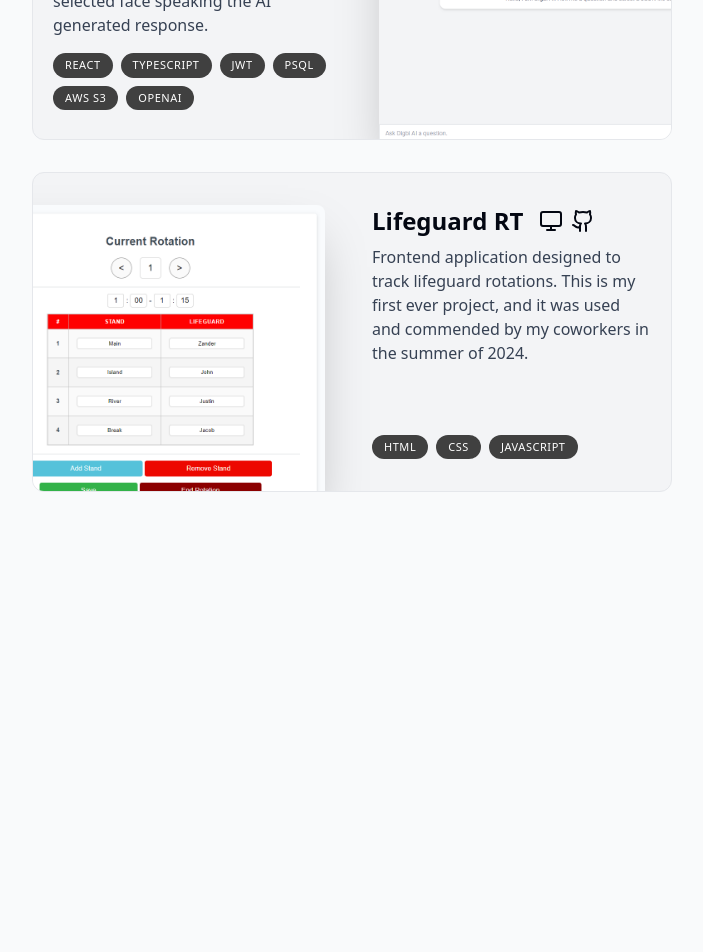
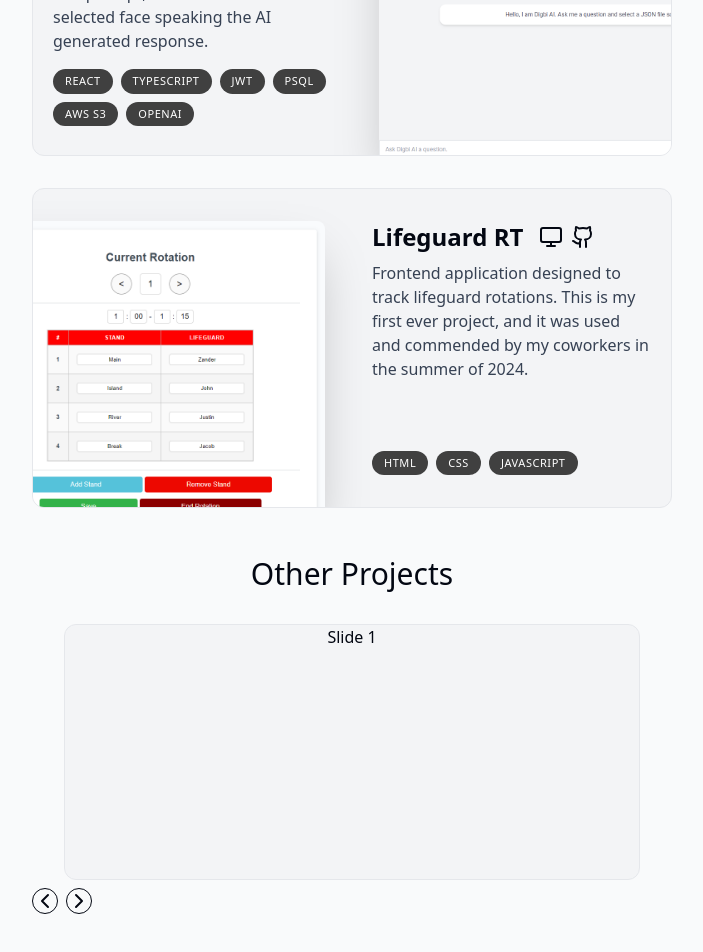
Before and after one commit to ZVKubajak/Portfolio, a React (Vite) app: page / in a window 1280 px wide. Shown: the part 2882-3834 px from the top of the page, without its empty margins (288-991 px from the left). Built offline with nearby package versions, Linux system fonts and the light colour scheme.

Commit message:
Working On Other Projects Carousel

```diff
--- a/package.json
+++ b/package.json
@@ -11,6 +11,7 @@
   },
   "dependencies": {
     "@tailwindcss/vite": "^4.0.3",
+    "embla-carousel-react": "^8.5.2",
     "lucide-react": "^0.474.0",
     "motion": "^12.0.11",
     "react": "^18.3.1",
--- a/src/components/Intro.tsx
+++ b/src/components/Intro.tsx
@@ -93,7 +93,7 @@ const Intro = () => {
         }}
       >
         <div className="sm:flex sm:justify-center">
-          <a href="#contact">
+          <a href="#contact" className="outline-none">
             <button className="group flex rounded-full bg-slate-900 text-slate-50 text-2xl px-4 py-1.5 mb-2 sm:mb-0 mx-auto sm:mx-2 lg:mx-0.5 xl:mx-1 2xl:mx-1.5 cursor-pointer outline-none focus:scale-110 hover:scale-110 active:scale-105 transition">
               Contact Me{" "}
               <MoveRight className="opacity-75 mt-1.5 ml-2 group-hover:translate-x-1 transition" />
@@ -111,6 +111,7 @@ const Intro = () => {
             href="https://github.com/ZVKubajak"
             target="_blank"
             rel="noopener noreferrer"
+            className="outline-none"
           >
             <button className="rounded-full bg-slate-50 text-neutral-900 p-2.5 border-2 border-gray-200 hover:bg-black hover:text-white hover:scale-105 active:scale-95 transition">
               <Github size={28} />
@@ -121,6 +122,7 @@ const Intro = () => {
             href="https://www.linkedin.com/in/zander-kubajak-b37792335/"
             target="_blank"
             rel="noopener noreferrer"
+            className="outline-none"
           >
             <button className="rounded-full bg-slate-50 text-neutral-900 p-2.5 border-2 border-gray-200 hover:bg-sky-600 hover:text-white hover:scale-105 active:scale-95 transition">
               <Linkedin size={28} />
--- a/src/components/OtherProject.tsx
+++ b/src/components/OtherProject.tsx
@@ -1,7 +1,37 @@
+import useEmblaCarousel from "embla-carousel-react";
+import { ChevronLeft } from "lucide-react";
+import { ChevronRight } from "lucide-react";
+
 const OtherProject = () => {
+  const [emblaRef, emblaApi] = useEmblaCarousel({ loop: true });
+
+  const prev = () => emblaApi?.scrollPrev();
+  const next = () => emblaApi?.scrollNext();
+
   return (
     <article>
-      <div></div>
+      <div className="flex justify-center overflow-hidden" ref={emblaRef}>
+        <div className="flex h-64 w-full mx-8">
+          <div className="flex-[0_0_100%] min-w-0 bg-gray-100 border border-gray-200 rounded-xl mx-8">
+            <div>Slide 1</div>
+          </div>
+          <div className="flex-[0_0_100%] min-w-0 bg-gray-100 border border-gray-200 rounded-xl mx-8">
+            <div>Slide 2</div>
+          </div>
+          <div className="flex-[0_0_100%] min-w-0 bg-gray-100 border border-gray-200 rounded-xl mx-8">
+            <div>Slide 3</div>
+          </div>
+        </div>
+      </div>
+
+      <div className="float-left mt-2 space-x-2">
+        <button onClick={prev} className="border rounded-full">
+          <ChevronLeft />
+        </button>
+        <button onClick={next} className="border rounded-full">
+          <ChevronRight />
+        </button>
+      </div>
     </article>
   );
 };
--- a/src/components/Projects.tsx
+++ b/src/components/Projects.tsx
@@ -1,16 +1,17 @@
 import React from "react";
 import SectionHeading from "./SectionHeading";
 import Project from "./Project";
+import OtherProject from "./OtherProject";
 import { projects } from "../lib/projects";
 
 const Projects = () => {
   return (
-    <section className="mt-28 mx-auto w-4/5 md:w-3/5 xl:w-1/2 text-center space-y-8">
+    <section className="mt-28 mx-auto w-4/5 md:w-3/5 xl:w-1/2 text-center">
       <SectionHeading>My Projects</SectionHeading>
 
-      <h2 className="text-2xl xl:text-3xl 2xl:text-4xl">Best Work</h2>
+      <h2 className="mt-12 text-2xl xl:text-3xl 2xl:text-4xl">Best Work</h2>
 
-      <div>
+      <div className="mt-8">
         {projects.map((project, index) => (
           <React.Fragment key={index}>
             <Project {...project} />
@@ -18,7 +19,12 @@ const Projects = () => {
         ))}
       </div>
 
-      {/* <h2>Other Projects</h2> */}
+      <h2 className="mt-12 text-2xl xl:text-3xl 2xl:text-4xl">Other Projects</h2>
+
+        <div className="mt-8">
+
+        </div>
+      <OtherProject />
     </section>
   );
 };
--- a/src/lib/projects.ts
+++ b/src/lib/projects.ts
@@ -70,6 +70,7 @@ export const otherProjects = [
       "Prisma",
       "OpenAI",
     ],
+    logo: "",
     site: "",
     link: "https://github.com/ZVKubajak/Quoteful",
   },
@@ -85,6 +86,7 @@ export const otherProjects = [
       "NYT API",
       "Google Books API",
     ],
+    logo: "",
     site: "",
     link: "https://github.com/ZVKubajak/book-page",
   },
@@ -93,6 +95,7 @@ export const otherProjects = [
     description:
       "CLI application for a SQL database that keeps track of departments, roles, managers, and employees.",
     technologies: ["PSQL", "TypeScript", "Inquirer"],
+    logo: "",
     site: "",
     link: "https://github.com/ZVKubajak/employee-tracker",
   },
@@ -101,6 +104,7 @@ export const otherProjects = [
     description:
       "Finance tracker that watches monthly income and expenses using responsive charts to display data. My first group project.",
     technologies: ["HTML", "CSS", "Bootstrap", "JavaScript", "Chart.js"],
+    logo: "",
     site: "",
     link: "https://github.com/ZVKubajak/cash-guardian",
   },
```
Also changed, not shown: 1 other file (tests, documents, lock files or other folders).
